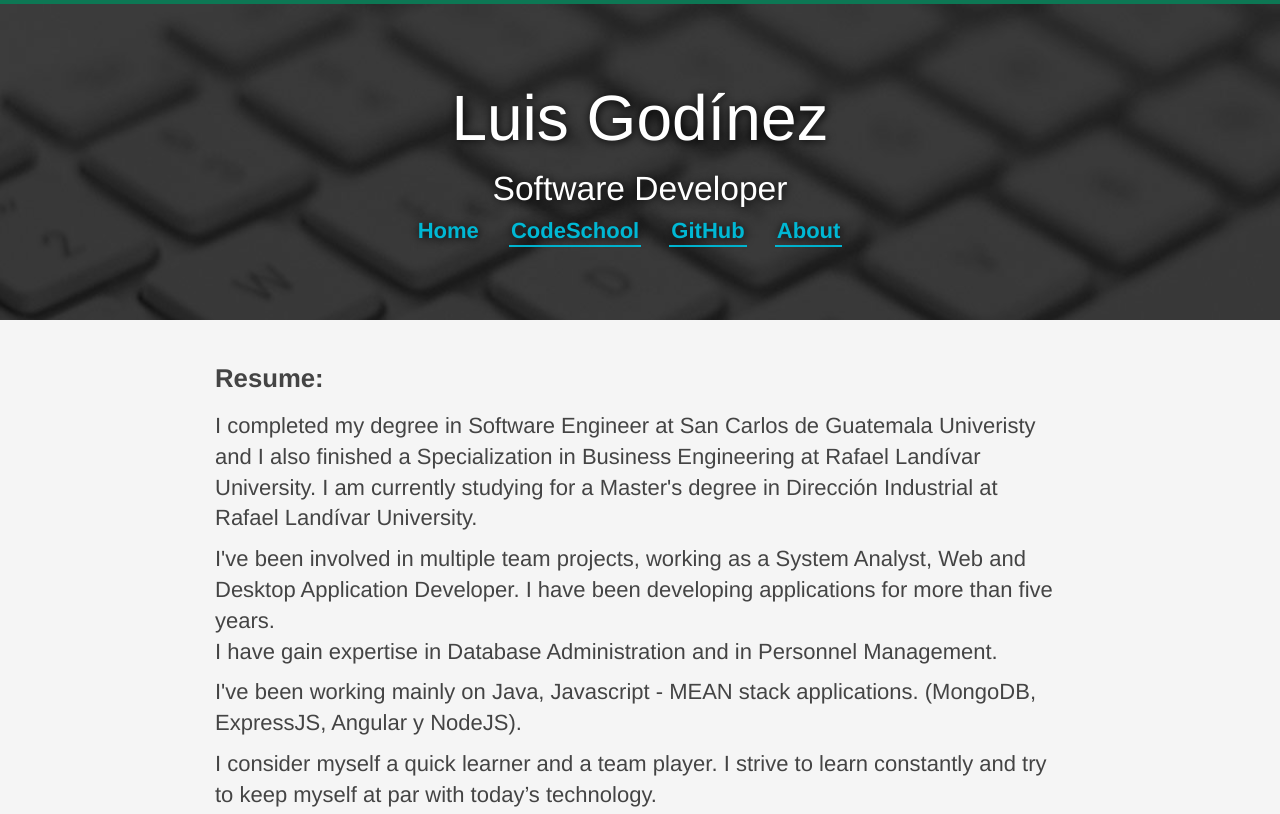
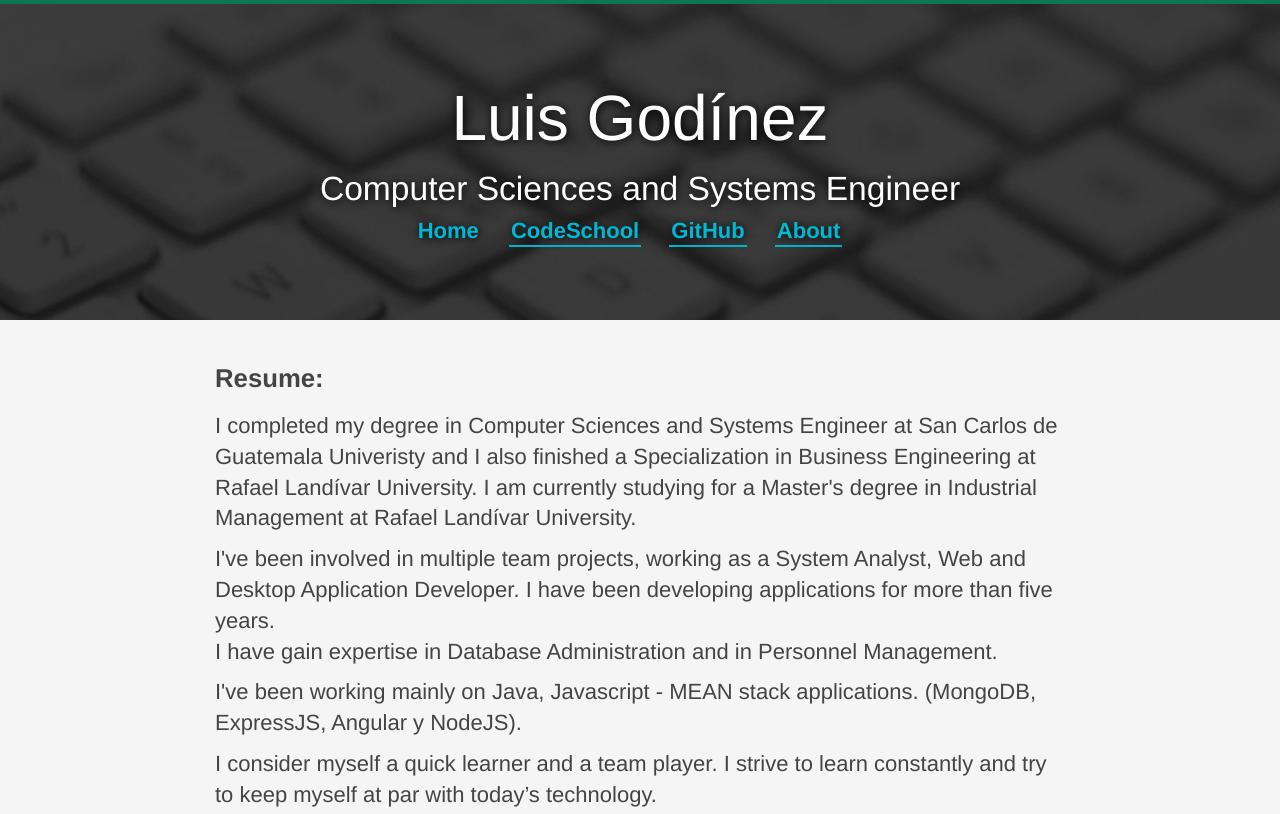
Before and after one commit to wiichooo/portfolioapp, a website: page public/index.html in a window 1280 px wide. Shown: the top 814 px of the page. Drawn offline with Linux system fonts and the light colour scheme.

Commit message:
mod title

```diff
--- a/public/index.html
+++ b/public/index.html
@@ -12,7 +12,7 @@
 <header>
   <div>
     <h1>Luis Godínez</h1>
-    <h2>Software Developer</h2>
+    <h2>Computer Sciences and Systems Engineer</h2>
     <nav>
     <ul>
       <li><a href="index.html" class="active">Home</a></li>
@@ -28,9 +28,9 @@
   <section class="tagline">
     <div class="content-wrapper">
       <h3>Resume:</h3>
-      <p>I completed my degree in Software Engineer at San Carlos de Guatemala Univeristy and I also finished a
+      <p>I completed my degree in Computer Sciences and Systems Engineer at San Carlos de Guatemala Univeristy and I also finished a
         Specialization in Business Engineering at Rafael Landívar University.
-        I am currently studying for a Master's degree in Dirección Industrial at Rafael Landívar University.
+        I am currently studying for a Master's degree in Industrial Management at Rafael Landívar University.
       </p>
       <p>
         I've been involved in multiple team projects, working as a System Analyst, Web and Desktop Application Developer.
```
